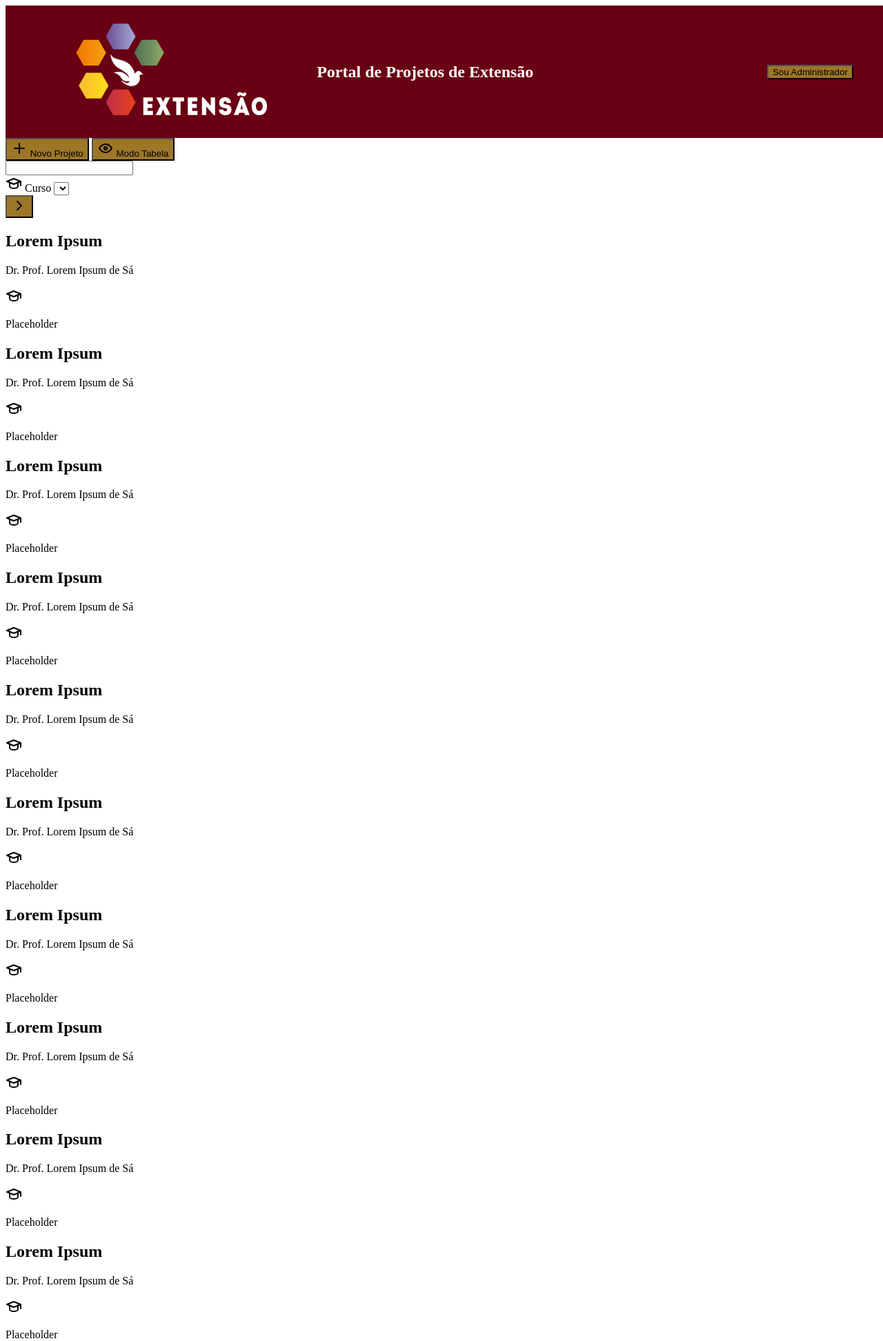
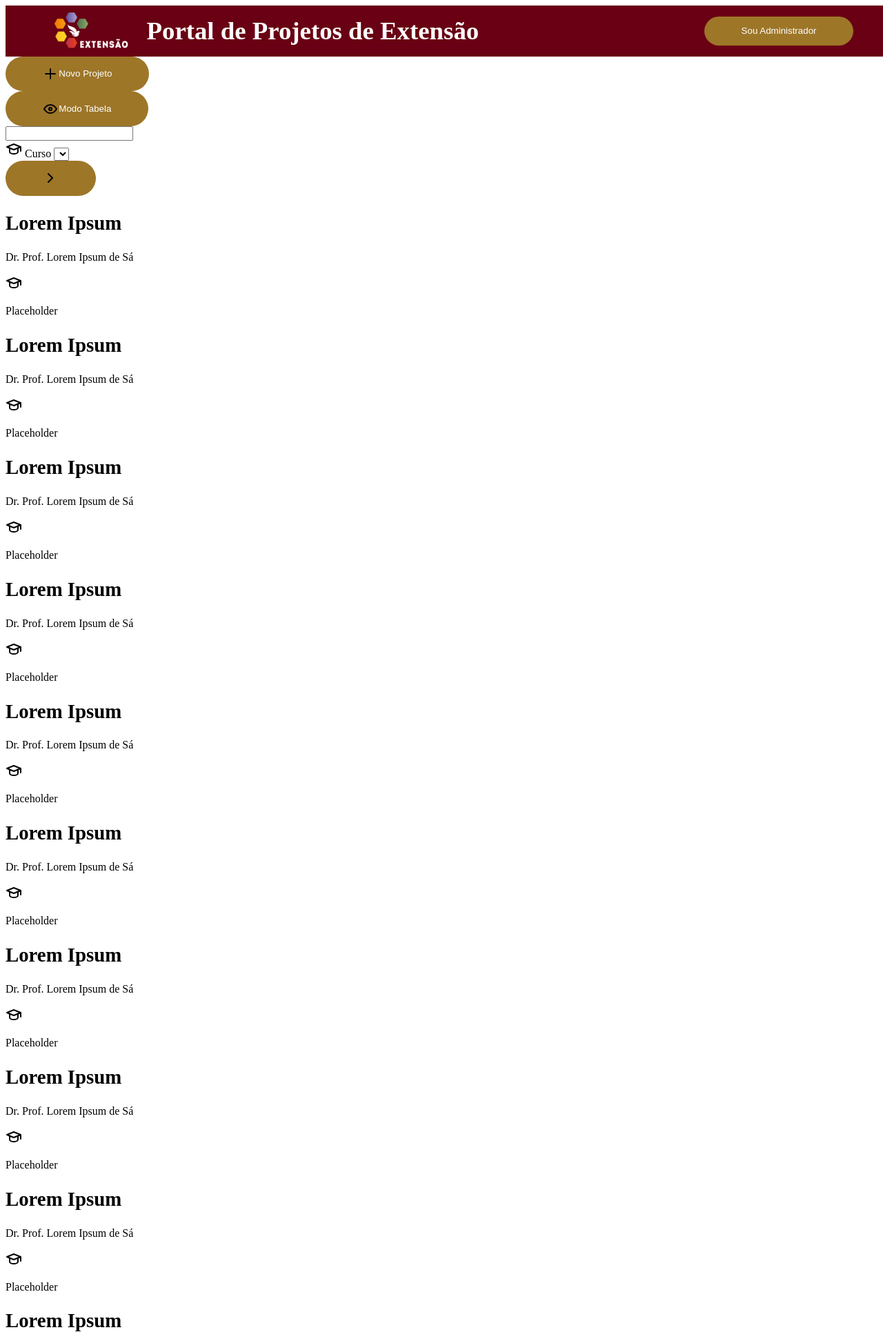
Before and after one commit to Dhu-a/portalDeExtensaoUnicap, a Django app: page / in a window 1280 px wide. Shown: the top 1944 px of the page at 69% size. Run offline with Django 5.2, Linux system fonts and the light colour scheme; lists and menus that the app fills with data are empty.

Commit message:
nav bar css

```diff
--- a/portalExtensaoUnicap_app/static/style.css
+++ b/portalExtensaoUnicap_app/static/style.css
@@ -2,15 +2,35 @@
     --main-color:#690013;
     --accent-color:#9D7628;
     --text-color:#fff;
+    --text-size:1em;
+    --h1-size:2.3em;
+    --border-radius:28px;/*no site da católica tpa assim*/
+}
+h1 {
+    font-size: var(--h1-size);
+}
+h2 {
+    font-size: 1.8em;
+}
+h3 {
+    font-size: 1.47em;
+}
+h4 {
+    font-size: 1.3em;
+}
+body{
+    font-size: var(--text-size);
 }
 nav h1{
     color: var(--text-color);
+    margin: 0;
 }
 nav{
+    background-color: var(--main-color);
     display: flex;
     flex-direction: row;
     width: 100vw;
-    background-color: var(--main-color);
+    height: fit-content;
 }
 .left-nav{
     display: flex;
@@ -28,6 +48,17 @@ nav{
     flex-grow: 1;
     padding-right: 4vw;
 }
+#logo{
+    height: calc(var(--h1-size)*2);
+}
 button{
     background-color: var(--accent-color);
+    padding: calc(var(--text-size)) calc(var(--text-size)*4) calc(var(--text-size)) calc(var(--text-size)*4);
+    border: none;
+    border-radius: var(--border-radius);
+    color: var(--text-color);
+    display: flex;
+    direction: row;
+    align-items: center;
+    justify-content: center;
 }
--- a/portalExtensaoUnicap_app/templates/base.html
+++ b/portalExtensaoUnicap_app/templates/base.html
@@ -20,7 +20,7 @@
 			<div class="left-nav">
 				<img
 					src="{% static 'graphics/extensao-marca-gomos-cor.png' %}"
-					alt="Menu" />
+					id="logo" />
 				<h1>Portal de Projetos de Extensão</h1>
 			</div>
 			<div class="right-nav">
```
